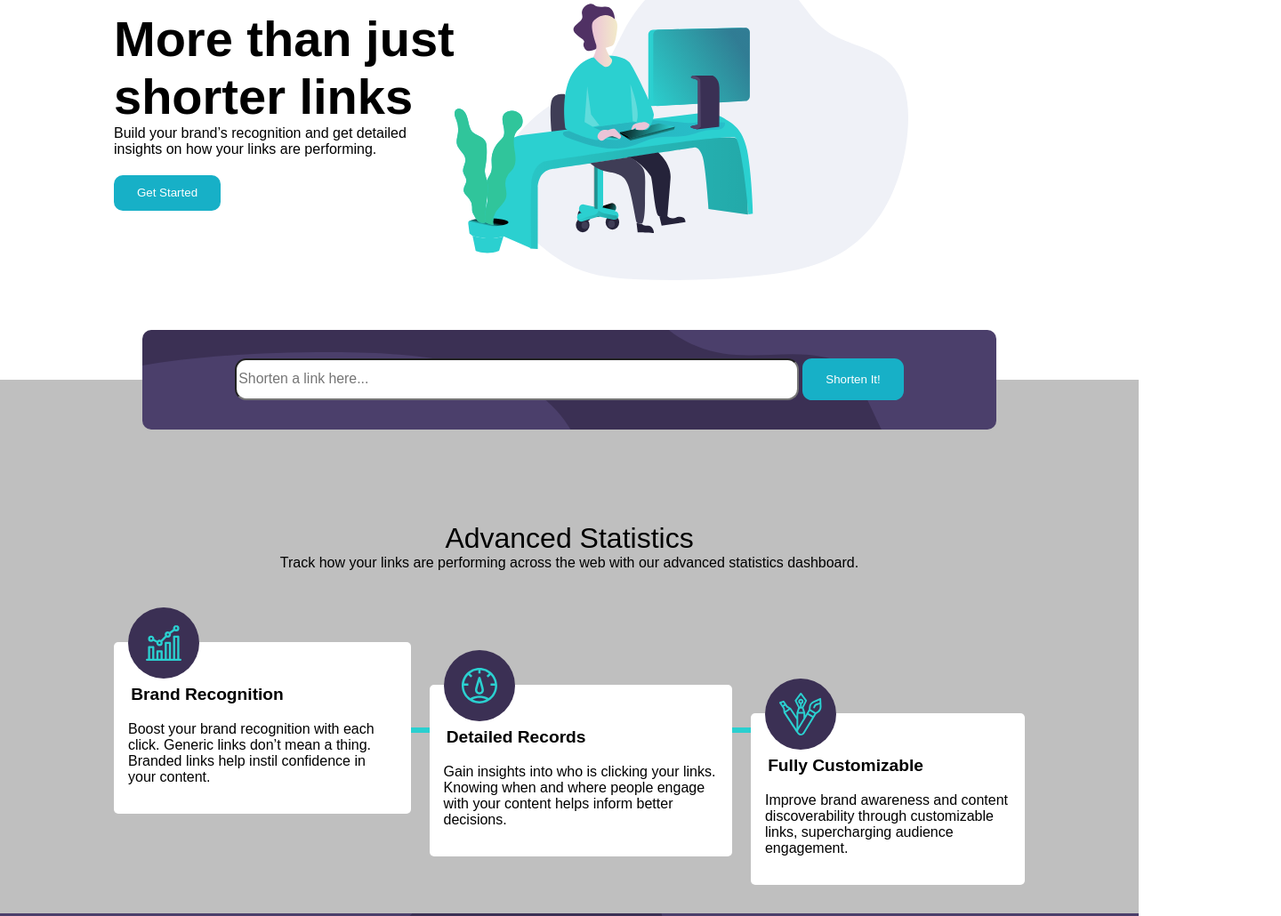
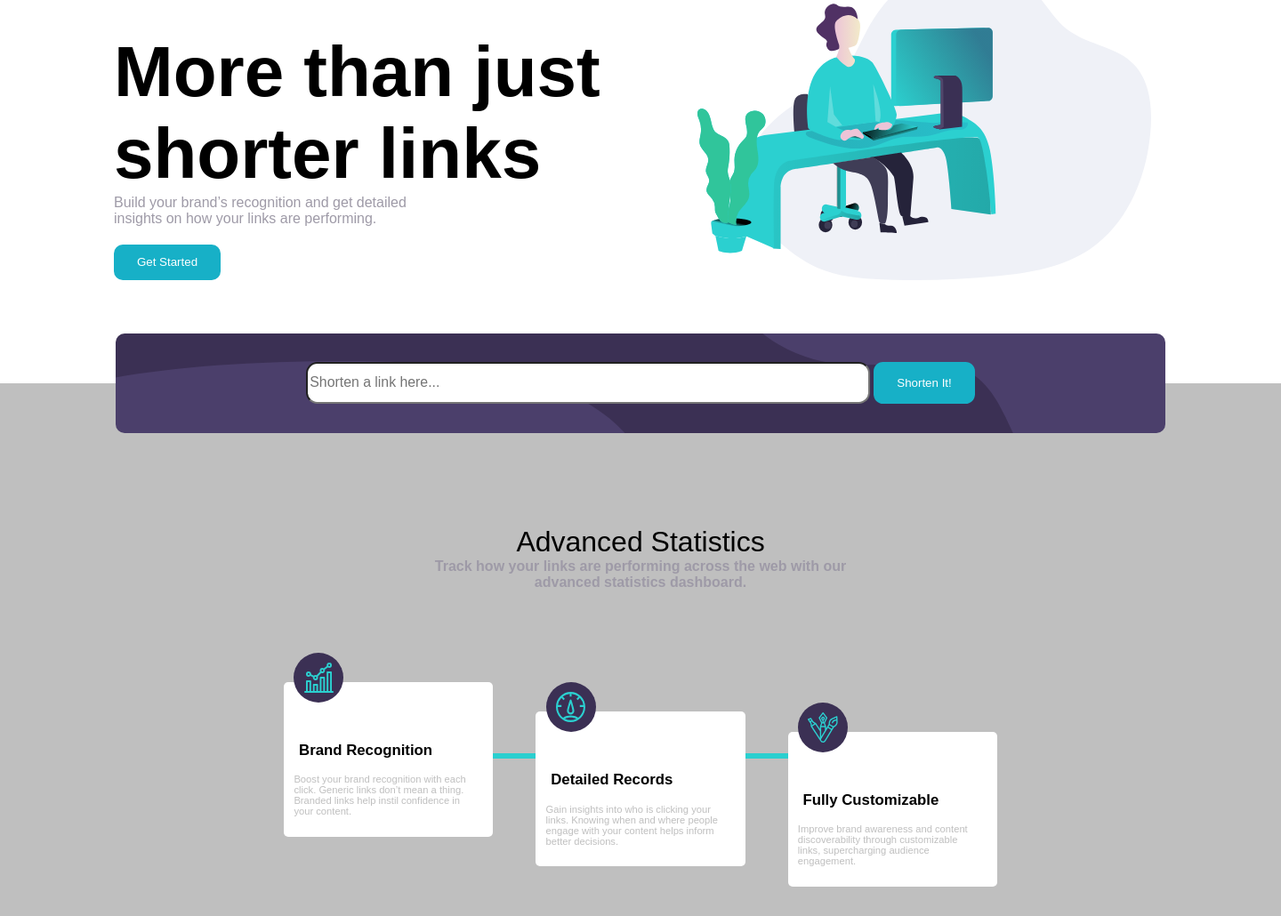
Before and after one commit to nemanja-z/URL-Shortener, a plain HTML site: page index.html in a window 1280 px wide. Shown: the part 66-1096 px from the top of the page at 89% size, 1440 px wide, since content can reach past the window. Drawn offline with nearby package versions, Linux system fonts and the light colour scheme.

Commit message:
Polish typography

```diff
--- a/css/reset.css
+++ b/css/reset.css
@@ -18,6 +18,9 @@ html, body, body div, span, object, iframe, h1, h2, h3, h4, h5, h6, p, blockquot
 	font-weight: normal;
 	vertical-align: baseline;
 	background: transparent;
+}
+body{
+	width: 1440px;
 }
 
 main, article, aside, figure, footer, header, nav, section, details, summary {display: block;}
--- a/css/style.css
+++ b/css/style.css
@@ -44,8 +44,11 @@ nav.flexbox ul li:last-child {
 section.section-1{
     display: flex;
     flex-direction: row;
+    justify-content: space-between;
 }
-
+section.section-1 > *{
+    width:50%;
+}
 .section-1 div button{
     margin-top: 1.5em;
     width: 9em;
@@ -53,23 +56,22 @@ section.section-1{
 }
 .section-1 h1{
     margin-top: 1em;
-    font-size: 3.5em;
+    font-size: 5em;
     font-weight: 700;
+}
+.section-1 p{
+    color: hsl(257, 7%, 63%);
 }
 .activation h2,
 .main>h2{
     font-size: 2em;
 }
-.cards h2{
-    font-size: 1.2em;
-}
-
 .shortener{
     display: flex;
     justify-content: center;
     align-items: center;
+    width: 82%;
     height: 7em;
-    width:75%;
     position:relative;
     top:3.5em;
     border-radius: 10px;
@@ -88,6 +90,7 @@ section.section-1{
     width: 8.5em;
     height: 3.5em;
 }
+
 .info{
     height:50%;
     background: hsl(0, 0%, 75%);
@@ -97,11 +100,12 @@ section.section-1{
 .cards{
     display: flex;
     flex-direction: row;
-    justify-content: space-between;
+    justify-content: center;
     padding-bottom: 7em;
     padding-top: 5em;
 
 }
+
 .cards >div{
     padding: 3em 0 2em 0;
     background-color: white;
@@ -117,24 +121,21 @@ section.section-1{
     position: relative;
     top: 5em;
 }
-/* .cards-img{
-    margin-top: 2em;
-} */
 .card-1 div{
     position: absolute;
-    bottom:9.5em;
+    bottom:13.5em;
     left: 1em;
     z-index: 10;
 }
 .card-2 div{
     position: absolute;
-    bottom:9.5em;
+    bottom:13.5em;
     left: 1em;
     z-index: 10;
 }
 .card-3 div{
     position: absolute;
-    bottom:9.5em;
+    bottom:13.5em;
     left: 1em;
     z-index: 10;
 }
@@ -144,9 +145,11 @@ section.section-1{
 .card-3{
     background-color: white;
     display: flex;
+    font-size: 0.7em;
     flex-direction: column;
-    text-align: left;
+    text-align: start;
     border-radius: 5px;
+    width:21em;
 }
 .card-1 > *,
 .card-2 > *,
@@ -158,6 +161,14 @@ section.section-1{
 .card-3 h2{
     font-weight: 700;
     padding-bottom: 1em;
+    padding-top: 2em;
+    font-size: 1.5em;
+}
+.card-1 p,
+.card-2 p,
+.card-3 p{
+    color: hsl(0, 0%, 75%);
+    padding-right: 2em;
 }
 
 
@@ -187,6 +198,17 @@ section.section-1{
 .activation h2{
     padding-bottom: 1em;
 }
+.main{
+    margin:0 auto;
+    height: 6em;
+    width: 30em;
+
+}
+.main  p{
+    color: hsl(257, 7%, 63%);
+    font-weight: 700;
+    text-align: center;
+}
 .activation button{
     width: 9em;
     height: 3em;
@@ -209,7 +231,7 @@ section.section-1{
 
 hr.line{
     position: relative;
-    top:5em;
+    top:4em;
     width:3em;
     border: solid hsl(180, 66%, 49%);
 }
--- a/index.html
+++ b/index.html
@@ -33,13 +33,15 @@
 <main>
 <section class="section-1">
   <div>
-  <h1>More than just<br/> shorter links</h1>
+  <h1>More than just shorter links</h1>
   <p>Build your brand’s recognition and get detailed <br/> insights
   on how your links are performing.</p>
   <button type="submit">Get Started</button>
   </div>
+  <div>
     <img alt="" src ="images/illustration-working.svg"  width="510"
     height="360">
+  </div>
 </section>
 <div class="shortener">
   <form>
@@ -52,6 +54,7 @@
     <h2>Advanced Statistics</h2>
     <p>Track how your links are performing across the web with our
     advanced statistics dashboard.</p>
+  </div>
   <div class="cards">
   <div class="card-1">
     <h2>Brand Recognition</h2>
@@ -79,7 +82,6 @@
         <img alt="" src="./images/icon-fully-customizable.svg">
       </div>
     </div>
-</div>
 </div>
 </section>
 <section class="activation">
```
